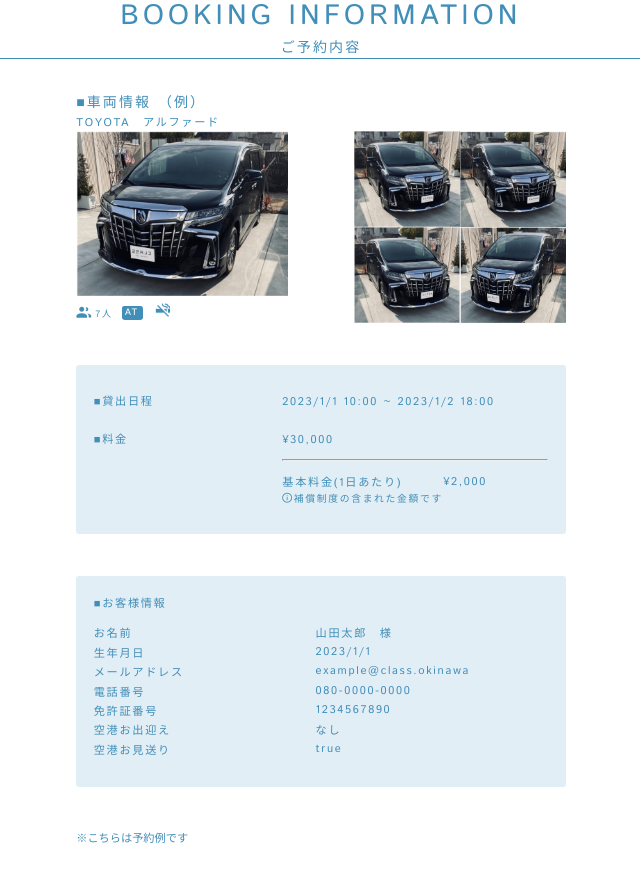
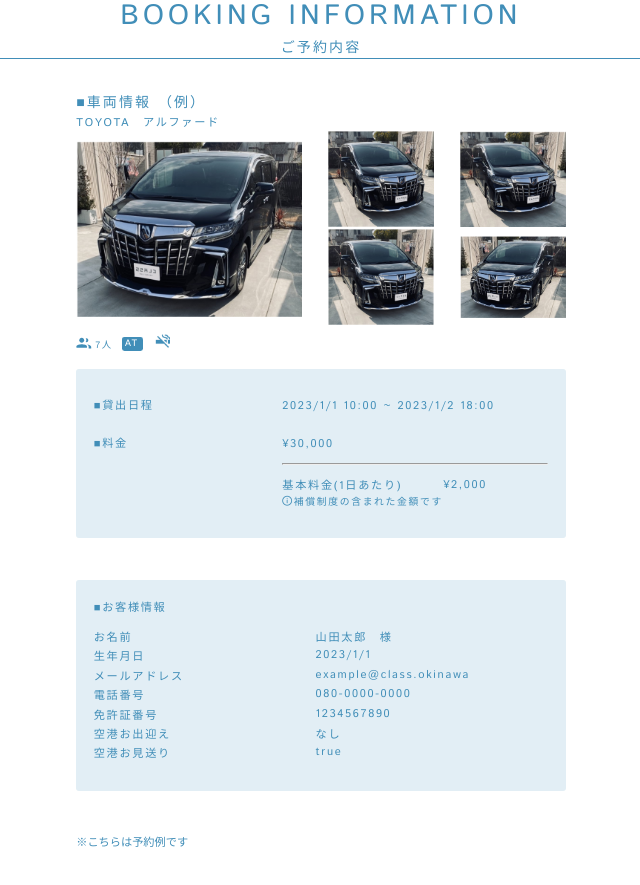
Before and after one commit to kentheboy/khufu-front-end, a Vue app: page / in a window 1280 px wide. Shown: the part 2580-3465 px from the top of the page, without its empty margins (319-959 px from the left). Built offline with nearby package versions, Linux system fonts and the light colour scheme.

Commit message:
adjust carInfo image css

```diff
--- a/src/components/common/CarInfo.vue
+++ b/src/components/common/CarInfo.vue
@@ -69,7 +69,7 @@
         margin-bottom: 3rem;
 
         .main-image {
-            width: 15.16rem;
+            width: 16.16rem;
             display: flex;
             flex-direction: column;
             @media screen and (max-width: 390px) {
@@ -78,10 +78,15 @@
 
             img {
                 width: 100%;
+                margin: 10px 0;
             }
 
             .info-logos {
                 position: relative;
+
+                img {
+                    margin: initial;
+                }
 
                 .passenger-info {
                     position: absolute;
@@ -174,7 +179,8 @@
         .sub-images {
             display: flex;
             flex-wrap: wrap;
-            width: 15.16rem;
+            width: 17rem;
+            justify-content: space-between;
             @media screen and (max-width: 390px) {
                 width: 9.16rem;
             }
@@ -182,6 +188,7 @@
             img {
                 width: 7.58rem;
                 height: 6.86rem;
+                object-fit: contain;
                 @media screen and (max-width: 390px) {
                     width: 4.28rem;
                     height: auto;
```
